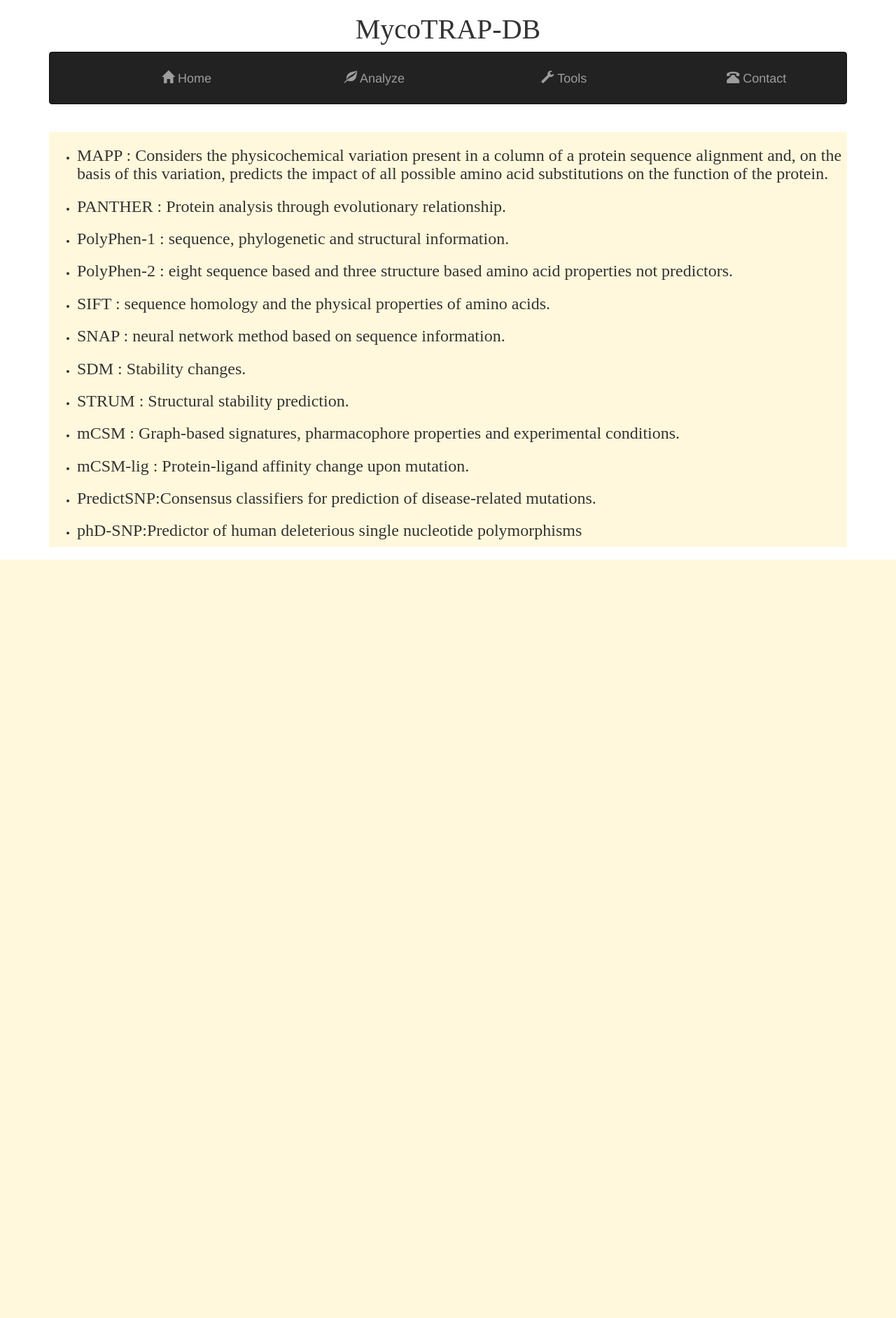
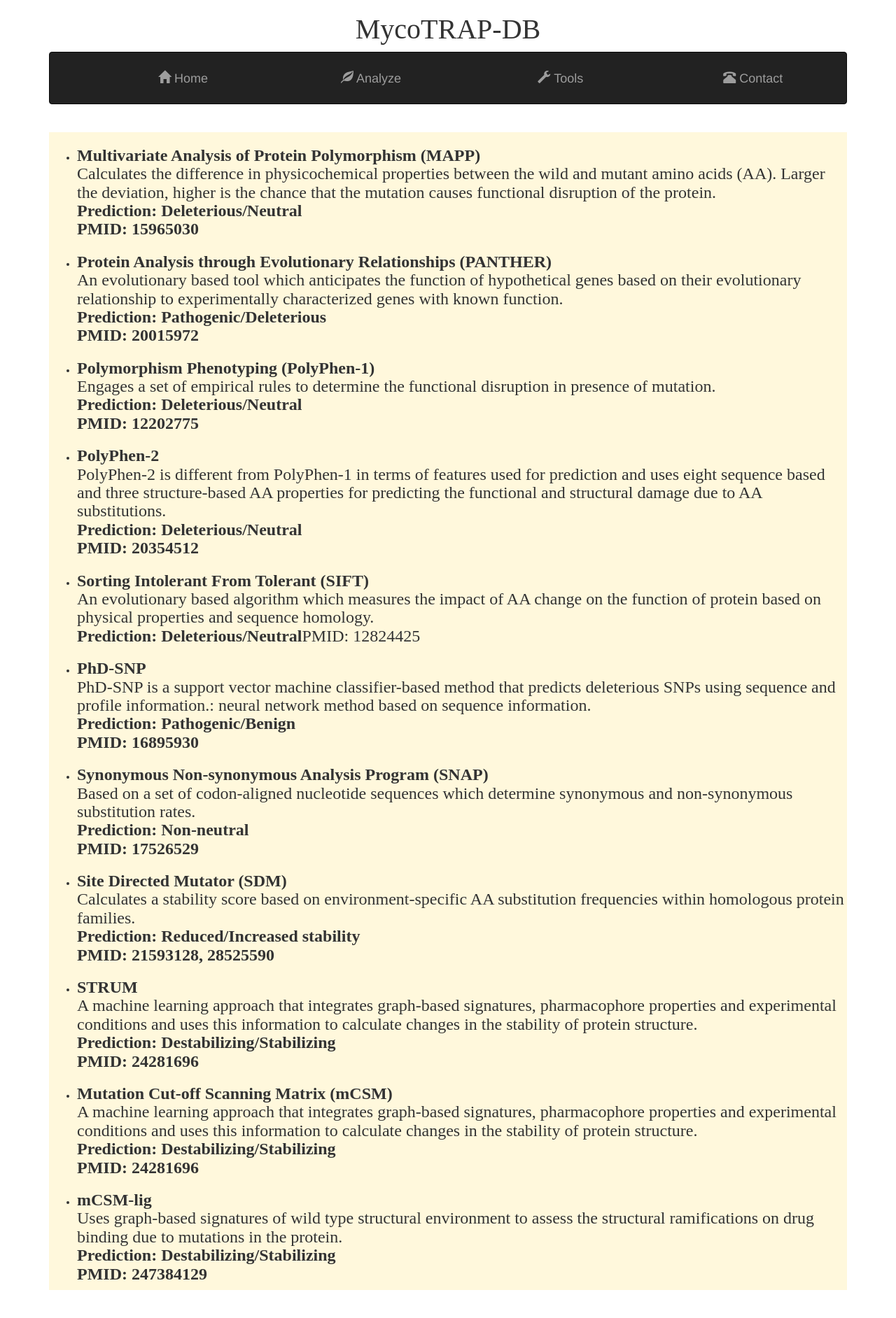
Before and after one commit to anubhav2307/project, a Django app: page /Info/help/ in a window 1280 px wide. Shown: the whole page at 70% size. Before the commit the page ends 800 px from the top, so only its background shows below. Run offline with Django 3.2, Linux system fonts and the light colour scheme; some libraries are stand-ins or nearby versions.

Commit message:
modified

```diff
--- a/Info/templates/Info/base.html
+++ b/Info/templates/Info/base.html
@@ -47,7 +47,7 @@
             <ul class="nav navbar-nav">
 
             <li><a href="{% url 'front' %}">
-            <h4>&nbsp;&nbsp;&nbsp;&nbsp;&nbsp;&nbsp;&nbsp;&nbsp;&nbsp;&nbsp;&nbsp;&nbsp;&nbsp;<span class="glyphicon glyphicon-home" aria-hidden="true"></span>&nbsp;Home</h4></a></li>
+            <h4>&nbsp;&nbsp;&nbsp;&nbsp;&nbsp;&nbsp;&nbsp;&nbsp;&nbsp;&nbsp;&nbsp;&nbsp;<span class="glyphicon glyphicon-home" aria-hidden="true"></span>&nbsp;Home</h4></a></li>
 
             <li><a href="{% url 'Info:IndexView' %}"><h4>&nbsp;&nbsp;&nbsp;&nbsp;&nbsp;&nbsp;&nbsp;&nbsp;&nbsp;&nbsp;&nbsp;&nbsp;<span class="glyphicon glyphicon-leaf" aria-hidden="true"></span>
             Analyze</h4></a></li>
--- a/Info/templates/Info/detail.html
+++ b/Info/templates/Info/detail.html
@@ -1,6 +1,7 @@
 {% extends 'Info/base.html' %}
 {% block title %}RESULT{% endblock %}
 {% block content %}
+    {% load static %}
 <style >
 .center {
     display: block;
@@ -9,7 +10,7 @@
     width: 50%;
 }
 </style>
-     {% load static %}
+     <br><br>
             <img class="center" src="{% static "images/4079-200.png" %}" style="width: 100px" alt="x">
      <h3 style="text-align: center">{{ x.Mutation }}</h3>
 
--- a/Info/templates/Info/extra.html
+++ b/Info/templates/Info/extra.html
@@ -7,7 +7,7 @@
   margin: 25px 50px 75px 100px;
        }
     </style>
-<div>
+<div><br><br>
  <div style="background-color:cornsilk" class="container-fluid">
   <div class=" div row">
 
--- a/Info/templates/Info/help.html
+++ b/Info/templates/Info/help.html
@@ -6,26 +6,62 @@
      <div style="background:cornsilk" class=" div1 container-fluid">
        <div class=" div row">
         <ul style="font-family:'Rasa Light'">
-        <li><h3>MAPP : Considers the physicochemical variation present in a column of a protein sequence alignment and, on the basis of this variation, predicts the impact of all possible amino acid substitutions on the function of the protein.
-        </h3></li>
-        <li><h3>PANTHER : Protein analysis through evolutionary relationship.</h3></li>
-        <li><h3>PolyPhen-1 : sequence, phylogenetic and structural information.</h3></li>
+            <li><h3><b>Multivariate Analysis of Protein Polymorphism (MAPP)</b><br>
+               Calculates the difference in physicochemical properties between the wild and mutant
+               amino acids (AA). Larger the deviation, higher is the chance that the mutation causes
+                functional disruption of the protein.<br><b>Prediction: Deleterious/Neutral</b><br><b>PMID: 15965030</b></h3></li>
+            <li><h3><b>Protein Analysis through Evolutionary Relationships (PANTHER)</b><br>
+                An evolutionary based tool which anticipates the function of hypothetical genes based
+                on their evolutionary relationship to experimentally characterized genes with known
+                function.<br><b>Prediction: Pathogenic/Deleterious</b><br><b>PMID: 20015972</b></h3></li>
+            <li><h3><b>Polymorphism Phenotyping (PolyPhen-1)</b><br>
+                Engages a set of empirical rules to determine the functional disruption in presence of
+                mutation.<br><b>Prediction: Deleterious/Neutral<br>PMID: 12202775</b></h3></li>
 
-        <li><h3>PolyPhen-2 : eight sequence based and three structure based amino acid properties
-           not predictors.</h3></li>
-        <li><h3>SIFT : sequence homology and the physical properties of amino acids.</h3></li>
+            <li><h3><b>PolyPhen-2</b><br>
+                PolyPhen-2 is different from PolyPhen-1 in terms of features used for prediction and
+                uses eight sequence based and three structure-based AA properties for predicting the
+                functional and structural damage due to AA substitutions.<br><b>Prediction: Deleterious/Neutral </b><br><b>PMID: 20354512</b></h3></li>
+            <li><h3><b>Sorting Intolerant From Tolerant (SIFT)</b><br>
+                An evolutionary based algorithm which measures the impact of AA change on the
+                function of protein based on physical properties and sequence homology.<br><b>Prediction: Deleterious/Neutral</b><br<b>PMID: 12824425</b></h3></li>
 
-        <li><h3>SNAP : neural network method based on sequence information.</h3></li>
-        <li><h3>SDM : Stability changes.</h3></li>
+            <li><h3><b>PhD-SNP</b><br>
+                PhD-SNP is a support vector machine classifier-based method that predicts
+                deleterious SNPs using sequence and profile information.: neural network method based on sequence information.<br><b>Prediction: Pathogenic/Benign </b><br><b>PMID: 16895930</b></h3></li>
 
-        <li><h3>STRUM : Structural stability prediction.</h3></li>
-        <li><h3>mCSM : Graph-based signatures, pharmacophore properties and experimental conditions.</h3></li>
+            <li><h3><b>Synonymous Non-synonymous Analysis Program (SNAP)</b><br>
+                Based on a set of codon-aligned nucleotide sequences which determine synonymous
+                and non-synonymous substitution rates.<br><b>Prediction: Non-neutral </b><br><b>PMID: 17526529</b></h3></li>
 
-        <li><h3>mCSM-lig : Protein-ligand affinity change upon mutation.</h3></li>
-        <li><h3>PredictSNP:Consensus classifiers for prediction of disease-related mutations.</h3></li>
-        <li><h3>phD-SNP:Predictor of human deleterious single nucleotide polymorphisms</h3></li>
+            <li><h3><b>Site Directed Mutator (SDM)</b><br>
+                Calculates a stability score based on environment-specific AA substitution
+                frequencies within homologous protein families.<br><b>
+                    Prediction: Reduced/Increased stability</b><br><b>
+                    PMID: 21593128, 28525590</b></h3></li>
+
+            <li><h3><b>STRUM</b><br>
+                A machine learning approach that integrates graph-based signatures, pharmacophore
+                properties and experimental conditions and uses this information to calculate changes
+                in the stability of protein structure.<br>
+                <b>Prediction: Destabilizing/Stabilizing</b><br>
+                <b>PMID: 24281696</b></h3></li>
+
+            <li><h3><b>Mutation Cut-off Scanning Matrix (mCSM)</b><br>
+                A machine learning approach that integrates graph-based signatures, pharmacophore
+                properties and experimental conditions and uses this information to calculate changes
+                in the stability of protein structure.<br>
+                <b>Prediction: Destabilizing/Stabilizing</b><br>
+                <b>PMID: 24281696</b></h3></li>
+
+            <li><h3><b>mCSM-lig</b><br>
+                Uses graph-based signatures of wild type structural environment to assess the
+                structural ramifications on drug binding due to mutations in the protein.<br>
+                <b>Prediction: Destabilizing/Stabilizing</b><br>
+                <b>PMID: 247384129</b></h3></li>
+
         </ul>
        </div>
       </div>
-
+      <br><br>
 {% endblock %}
```
Also changed, not shown: Info/templates/Info/contacts.html (+36 -38 lines), Info/templates/Info/homepg.html (+9 -13 lines).
